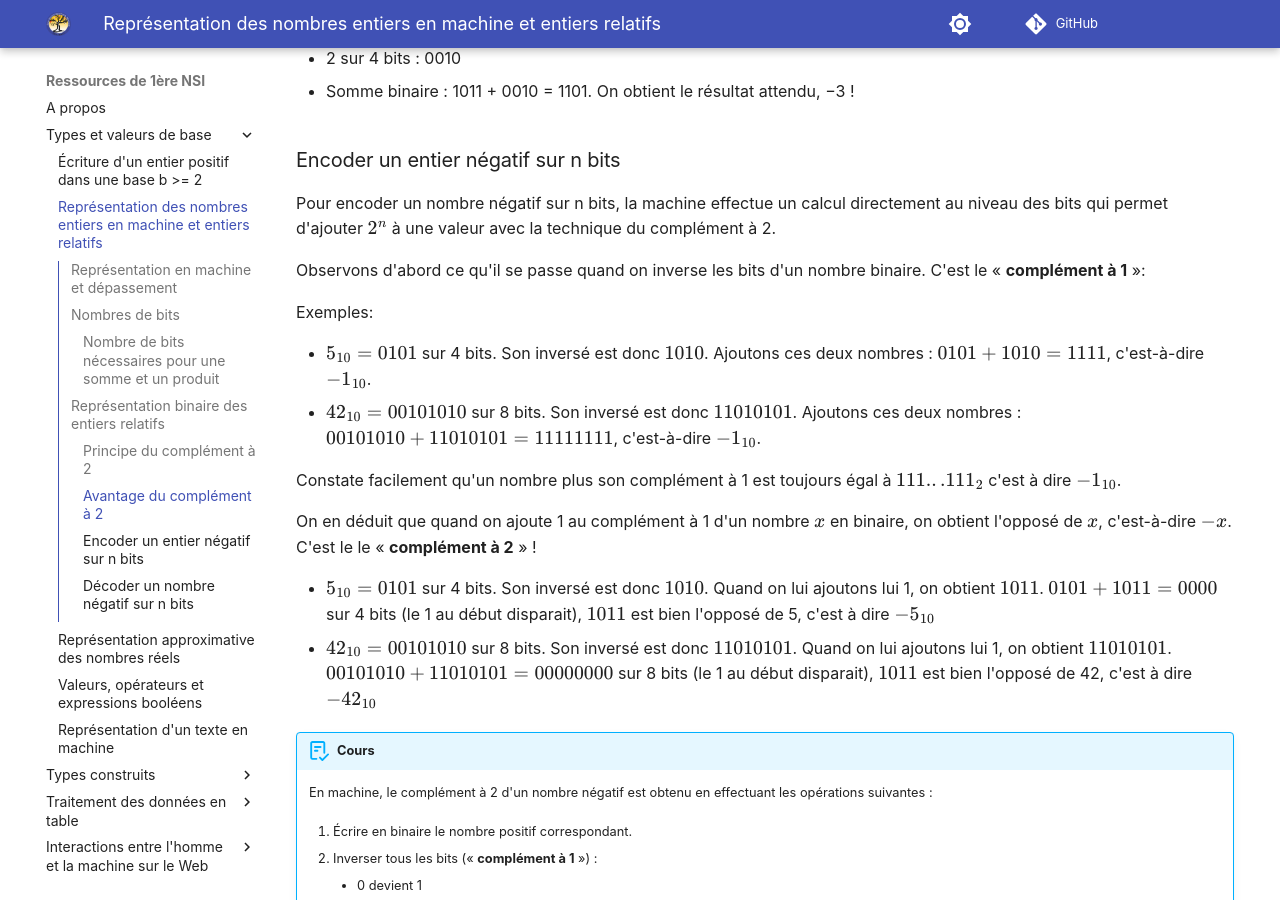
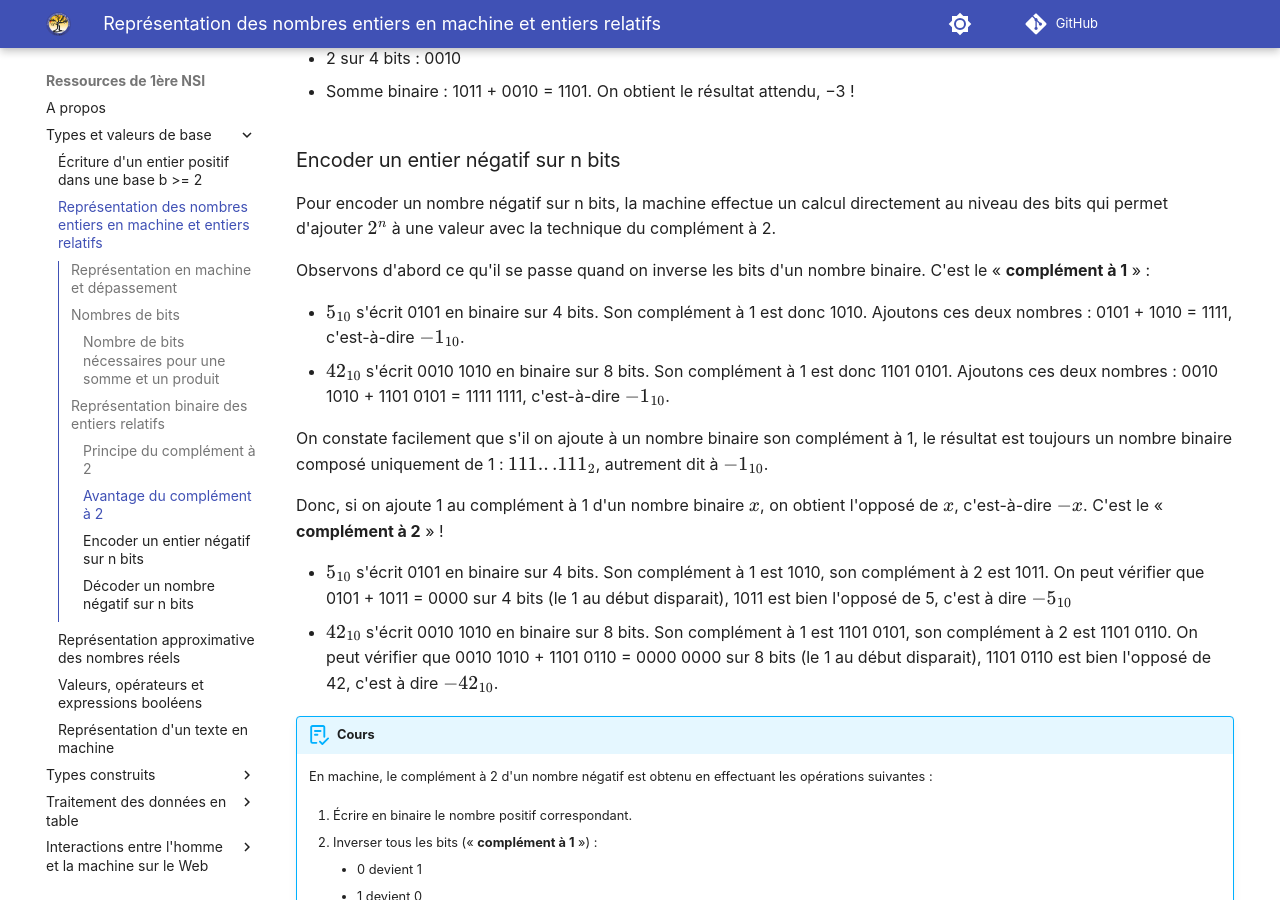
Before and after one commit to fab-perez/NSI-1, an MkDocs documentation site: the page built from docs/types-et-valeurs-de-base/2-representation-des-entiers-en-machine-entiers-relatifs.md, in a window 1280 px wide and 900 px high, scrolled down 4579 px. Built offline with MkDocs 1.6.1 and Material for MkDocs 9.7.7, drawn with Linux system fonts in a browser that asks for light colours; emoji names are drawn with the system emoji font; comment, search, counter and statistics services are not loaded.

Commit message:
Add files via upload

```diff
--- a/docs/types-et-valeurs-de-base/2-representation-des-entiers-en-machine-entiers-relatifs.md
+++ b/docs/types-et-valeurs-de-base/2-representation-des-entiers-en-machine-entiers-relatifs.md
@@ -189,20 +189,17 @@ Par exemple, calculons −5 + 2 comme le ferait un ordinateur sur 4 bits :
 Pour encoder un nombre négatif sur n bits, la machine effectue un calcul directement au niveau des bits qui permet d'ajouter $2^n$ à une valeur avec la technique du complément à 2.
 
 
-Observons d'abord ce qu'il se passe quand on inverse les bits d'un nombre binaire. C'est le « **complément à 1** »:
+Observons d'abord ce qu'il se passe quand on inverse les bits d'un nombre binaire. C'est le « **complément à 1** » :
 
-Exemples:
+- $5_{10}$ s'écrit 0101 en binaire sur 4 bits. Son complément à 1 est donc 1010. Ajoutons ces deux nombres : 0101 + 1010 = 1111, c'est-à-dire $-1_{10}$.
+- $42_{10}$ s'écrit 0010 1010 en binaire  sur 8 bits. Son complément à 1 est donc 1101 0101. Ajoutons ces deux nombres : 0010 1010 + 1101 0101 = 1111 1111, c'est-à-dire $-1_{10}$.
 
-- $5_{10} = 0101$ sur 4 bits. Son inversé est donc $1010$. Ajoutons ces deux nombres : $0101 + 1010= 1111$, c'est-à-dire $-1_{10}$.
-- $42_{10} = 0010 1010$ sur 8 bits. Son inversé est donc $1101 0101$. Ajoutons ces deux nombres : $0010 1010 + 1101 0101= 1111 1111$, c'est-à-dire $-1_{10}$.
+On constate facilement que s'il on ajoute à un nombre binaire son complément à 1, le résultat est toujours un nombre binaire composé uniquement de 1 : $111...111_2$, autrement dit à $-1_{10}$.
 
-Constate facilement qu'un nombre plus son complément à 1 est toujours égal à $111...111_2$ c'est à dire $-1_{10}$.
+Donc, si on ajoute 1 au complément à 1 d'un nombre binaire $x$, on obtient l'opposé de $x$, c'est-à-dire $-x$. C'est le « **complément à 2** » !
 
-
-On en déduit que quand on ajoute 1 au complément à 1 d'un nombre $x$ en binaire, on obtient l'opposé de $x$, c'est-à-dire $-x$. C'est le le « **complément à 2** » !
-
-- $5_{10} = 0101$ sur 4 bits. Son inversé est donc $1010$. Quand on lui ajoutons lui 1, on obtient $1011$. $0101 + 1011= 0000$ sur 4 bits (le 1 au début disparait), $1011$ est bien l'opposé de 5, c'est à dire $-5_{10}$
-- $42_{10}= 0010 1010$ sur 8 bits. Son inversé est donc $1101 0101$. Quand on lui ajoutons lui 1, on obtient $1101 0101$. $0010 1010 + 1101 0101= 0000 0000$ sur 8 bits (le 1 au début disparait), $1011$ est bien l'opposé de 42, c'est à dire $-42_{10}$
+- $5_{10}$  s'écrit 0101 en binaire sur 4 bits. Son complément à 1 est 1010,  son complément à 2 est 1011. On peut vérifier que 0101 + 1011 = 0000 sur 4 bits (le 1 au début disparait), 1011 est bien l'opposé de 5, c'est à dire $-5_{10}$
+- $42_{10}$ s'écrit 0010 1010 en binaire  sur 8 bits. Son complément à 1 est 1101 0101, son complément à 2 est 1101 0110. On peut vérifier que 0010 1010 + 1101 0110 = 0000 0000 sur 8 bits (le 1 au début disparait), 1101 0110 est bien l'opposé de 42, c'est à dire $-42_{10}$.
 
 
 !!! abstract "Cours"
```
